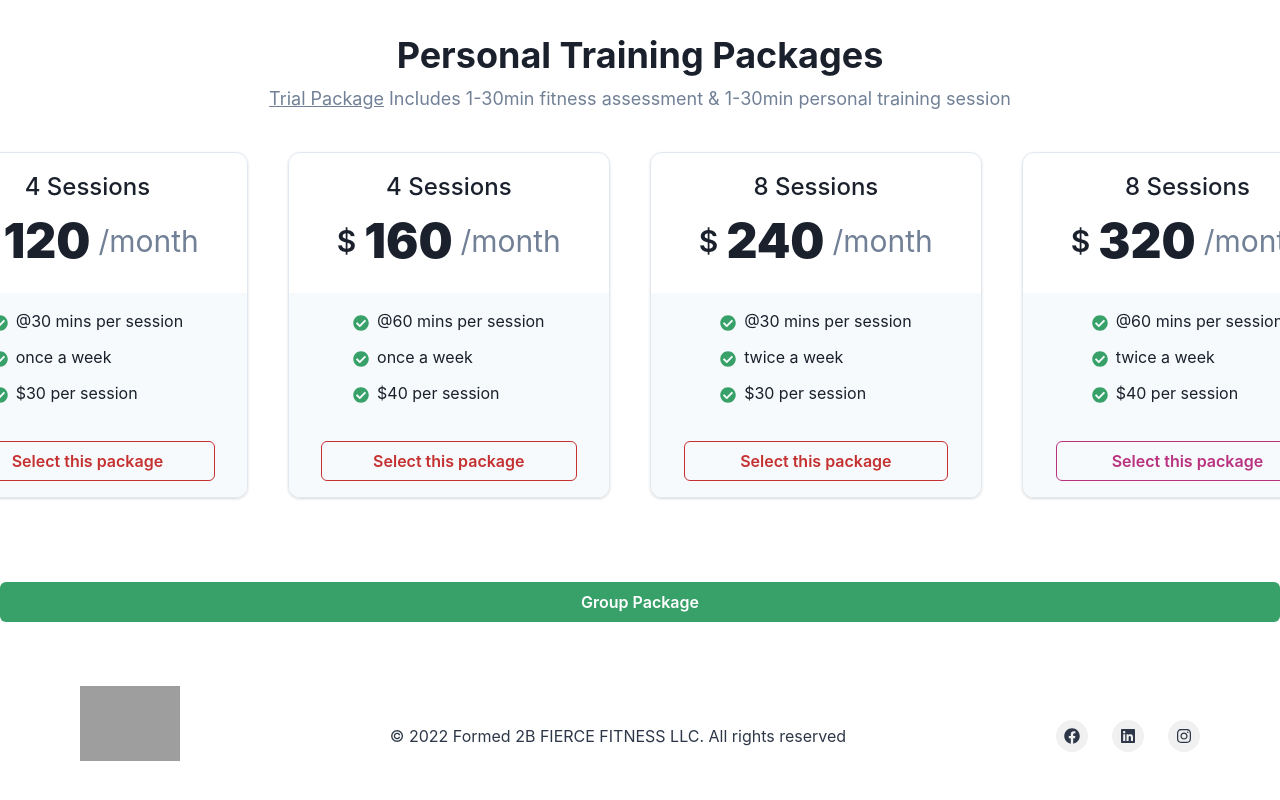
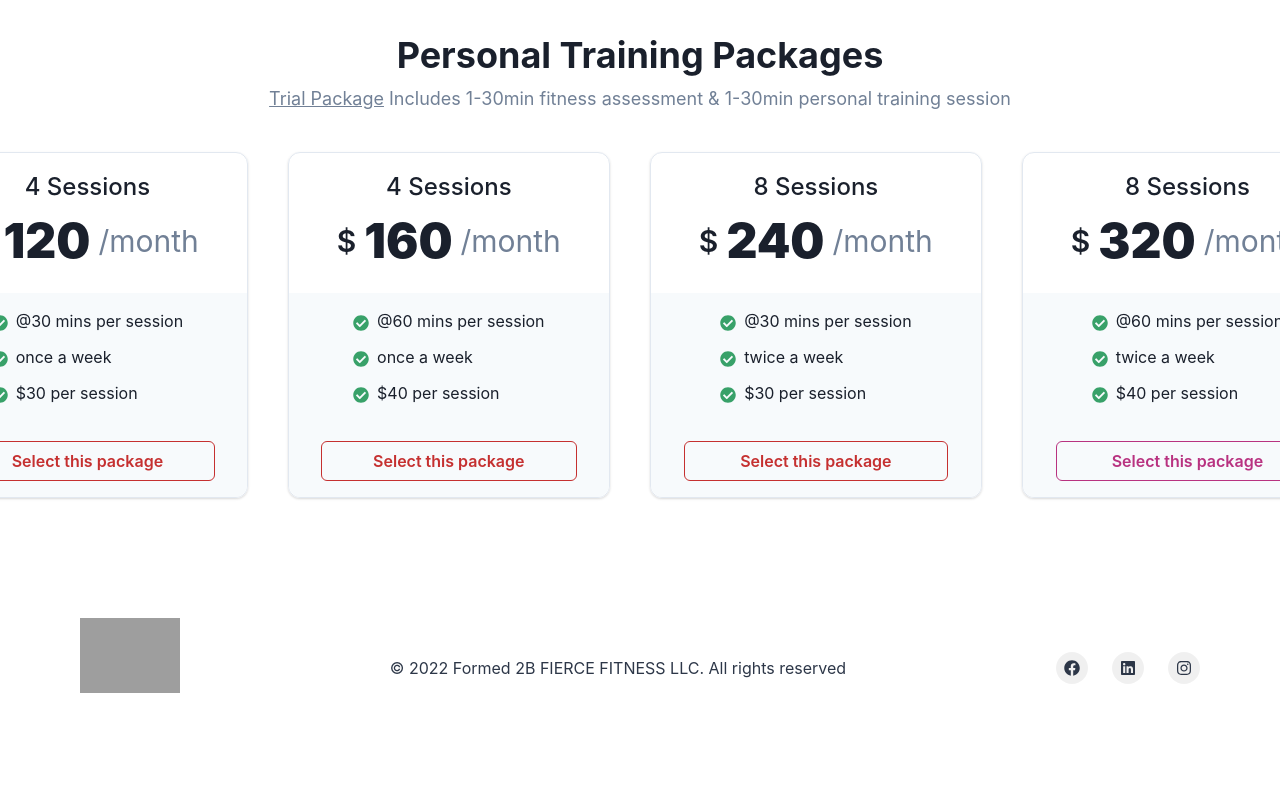
Before and after one commit to Foreveryoungx/F2BF-website, a Next.js app: page / in a window 1280 px wide. Shown: the part 705-1505 px from the top of the page. After the commit the page ends 1439 px from the top, so only its background shows below. Built offline with nearby package versions, Linux system fonts and the light colour scheme; grey boxes are pictures that could not be loaded.

Commit message:
remove group button from below pricing

```diff
--- a/src/components/Pricing-personal.tsx
+++ b/src/components/Pricing-personal.tsx
@@ -223,11 +223,11 @@ export default function PricingPersonal() {
                 </VStack>
             </PriceWrapper>
             </Stack>
-            <Box w="100%" pt={7}>
-                <Button w="full" colorScheme="green" >
-                    Group Package
-                </Button>
-            </Box>
+            {/*<Box w="100%" pt={7}>*/}
+            {/*    <Button w="full" colorScheme="green" >*/}
+            {/*        Group Package*/}
+            {/*    </Button>*/}
+            {/*</Box>*/}
         </Box>
     );
 }
```
